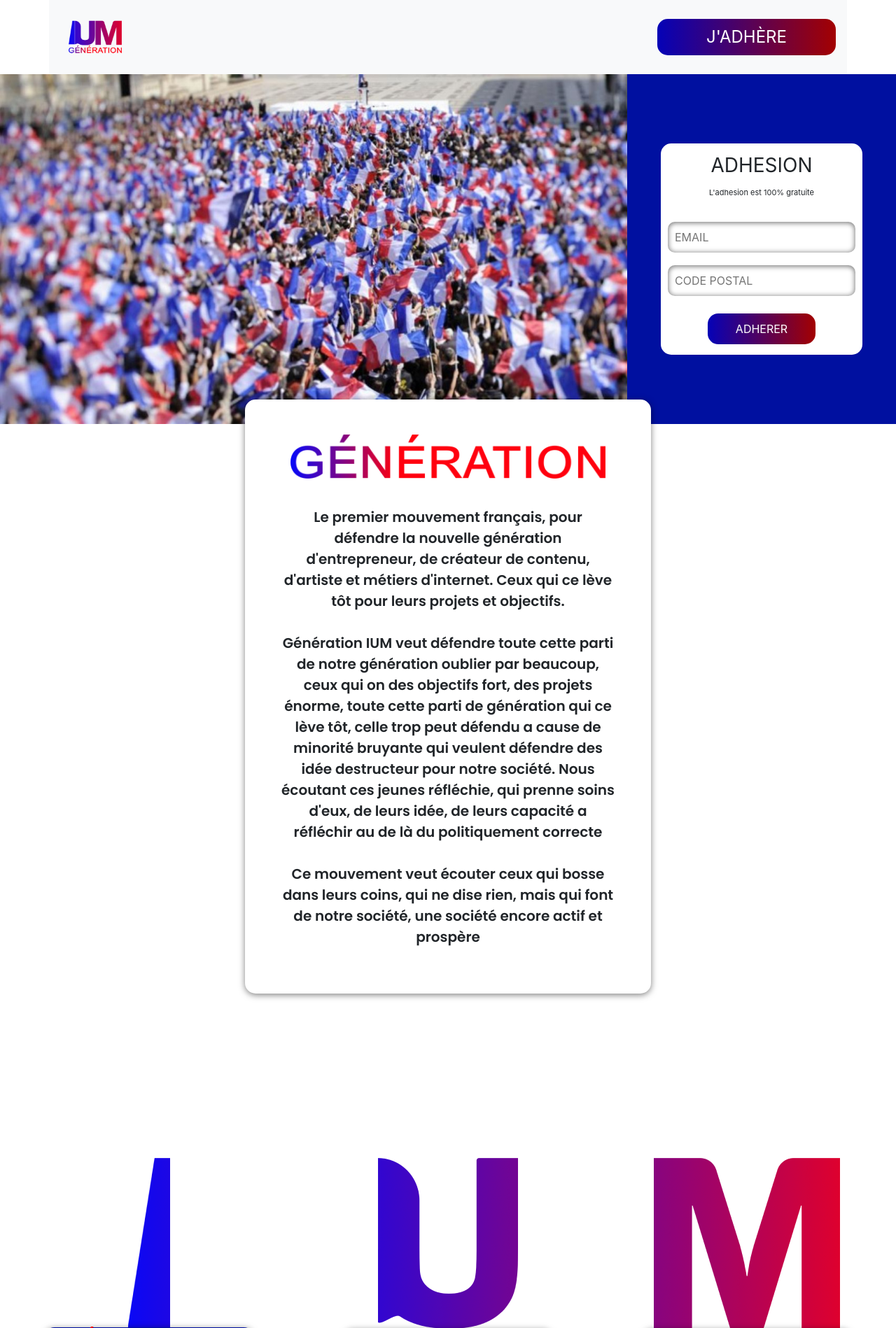
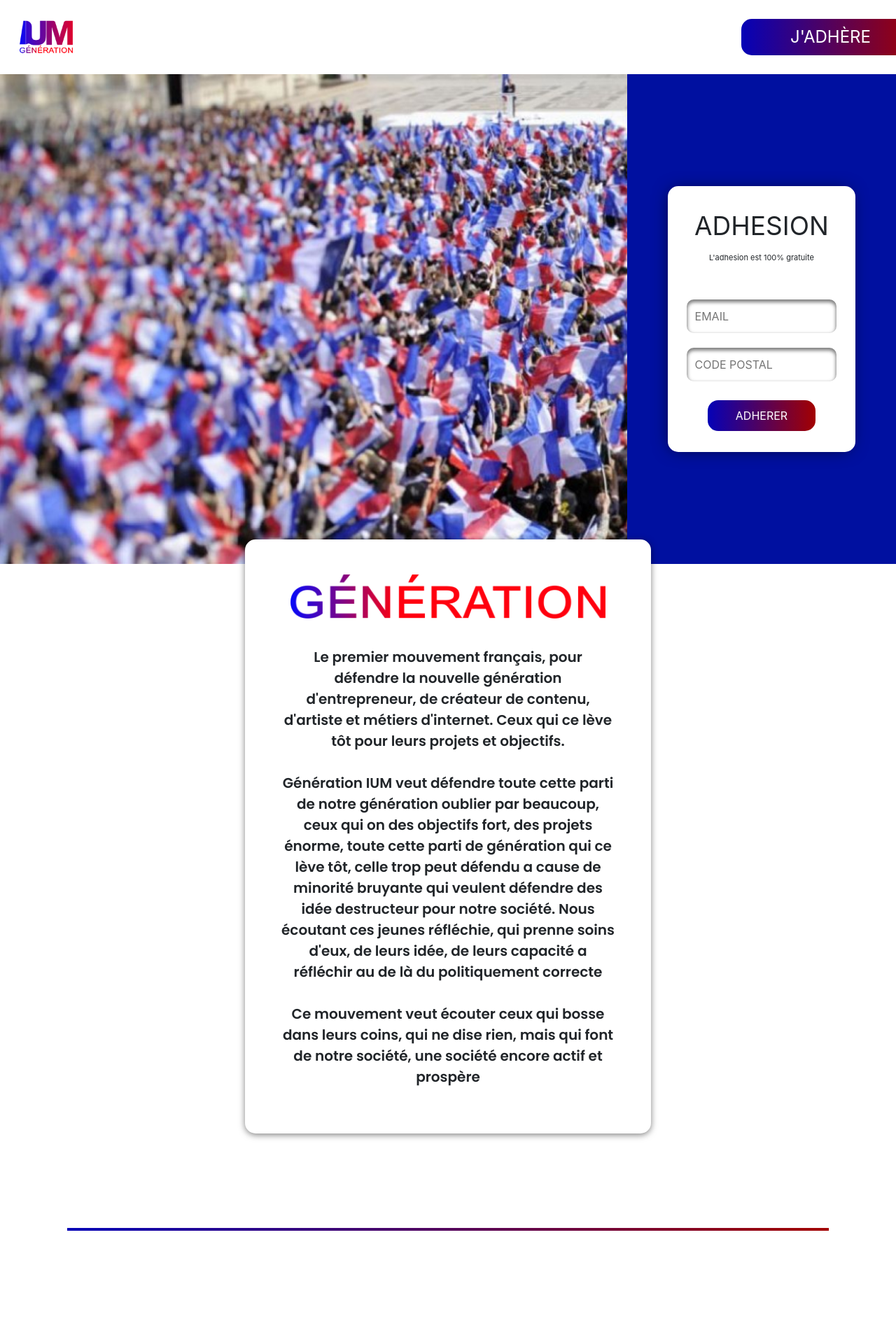
Before and after one commit to TheMaxium69/Generation.ium-WebSite, a PHP site: page / in a window 1280 px wide; the page is wider, and only the part inside the window is pictured. Shown: the top 1898 px of that part at 70% size. Run offline with PHP 8.4, Linux system fonts and the light colour scheme.

Commit message:
correction navbar/adhesion

```diff
--- a/composant/navbar.phtml
+++ b/composant/navbar.phtml
@@ -1,4 +1,4 @@
-<nav class="navbar navbar-light bg-light container" id="navbar">
+<nav class="navbar" id="navbar">
     <a href="#">
         <div class="logo"></div>
     </a>
--- a/css/generation.css
+++ b/css/generation.css
@@ -7,7 +7,7 @@
     box-shadow: 0px 2px 10px 0px rgba(0,0,0,0.5);
     margin-left: 350px;
     margin-right: 350px;
-    margin-bottom: 200px;
+    margin-bottom: 100px;
     min-height: 500px;
     padding: 50px;
     position: relative;
--- a/css/index.css
+++ b/css/index.css
@@ -1,5 +1,5 @@
 #bg-index{
-    height: 500px;
+    height: 700px;
     width: 100%;
     display: flex;
 }
@@ -22,9 +22,12 @@
 
 
 .generation-border-bottom{
-    /* margin-top: 50px;
+    width: 992px;
+    height:4px;
+    margin-right: auto;
+    margin-left: auto;
+    margin-bottom: 150px;
     width: 85%;
-    border: solid;
     background: rgb(5,2,183);
-    background: linear-gradient(90deg, rgba(5,2,183,1) 0%, rgba(163,1,1,1) 100%); */
+    background: linear-gradient(90deg, rgba(5,2,183,1) 0%, rgba(163,1,1,1) 100%);
 }
--- a/css/joinForm.css
+++ b/css/joinForm.css
@@ -1,28 +1,35 @@
 #joinForm{
     display: flex;
     flex-direction: column;
-    justify-content: center;
+    justify-content: space-between;
     align-items: center;
     gap: 5px;
     background-color: white;
     border-radius: 15px;
     padding: 15px;
-    width: 75%;
+    padding-top:15px;
+    width: 70%;
+    box-shadow:-2px 1px 25px -6px rgba(0,0,0,0.75);
+    height: 380px;
 }
 
 #joinForm h3{
+    font-size: 37px;
     font-weight: 400;
+    margin-top: 20px;
 }
 
 #joinForm p{
     font-size: 11px;
+    margin-bottom: 30px;
 }
 
 #joinForm .fields{
-    padding:10px;
+    padding:12px;
     border-radius: 10px;
     border: none;
-    box-shadow: inset 0px 1px 7px 1px rgba(0,0,0,0.5);
+    box-shadow: inset 0px 3px 5px 1px rgba(0,0,0,0.5);
+    width:90%
 }
 
 #joinForm .formButton{
@@ -33,4 +40,5 @@
     color: white;
     background: rgb(5,2,183);
     background: linear-gradient(90deg, rgba(5,2,183,1) 0%, rgba(163,1,1,1) 100%);
+    margin-bottom:15px;
 }
--- a/css/navbar.css
+++ b/css/navbar.css
@@ -1,6 +1,9 @@
 #navbar{
     display: flex;
     align-items: center;
+    width: 1330px;
+    margin-left: auto;
+    margin-right: auto;
 }
 
 #navbar .logo{
```
